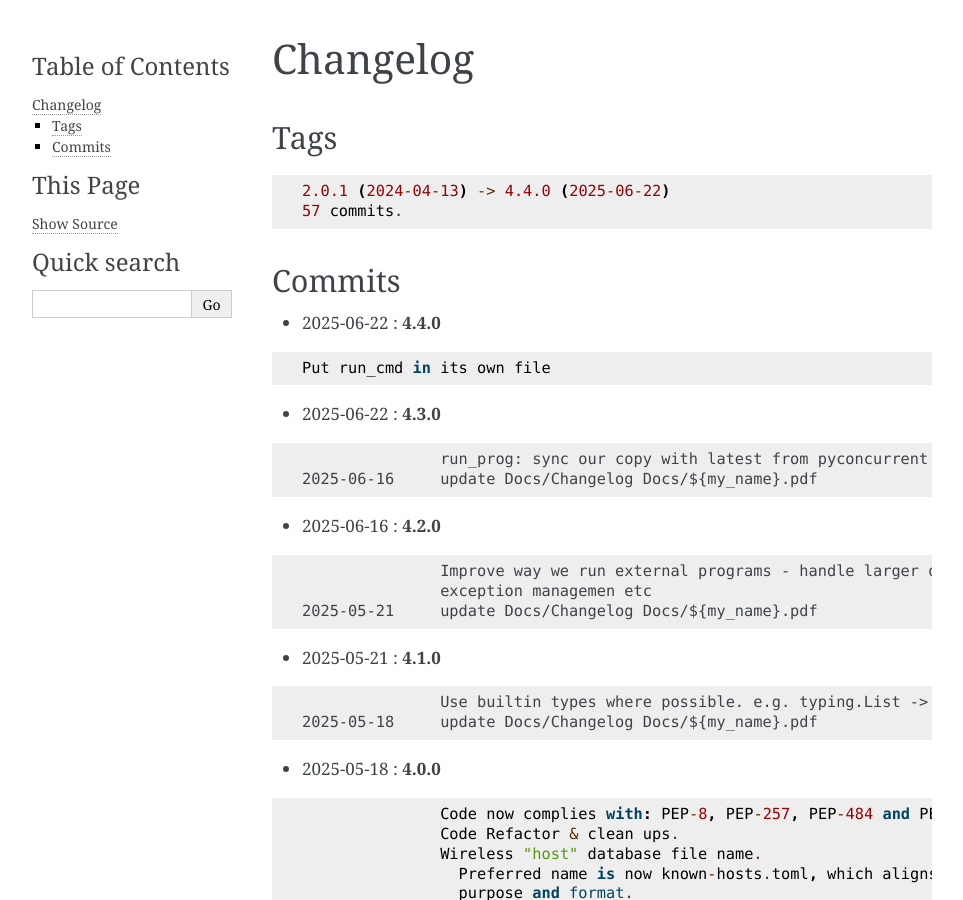
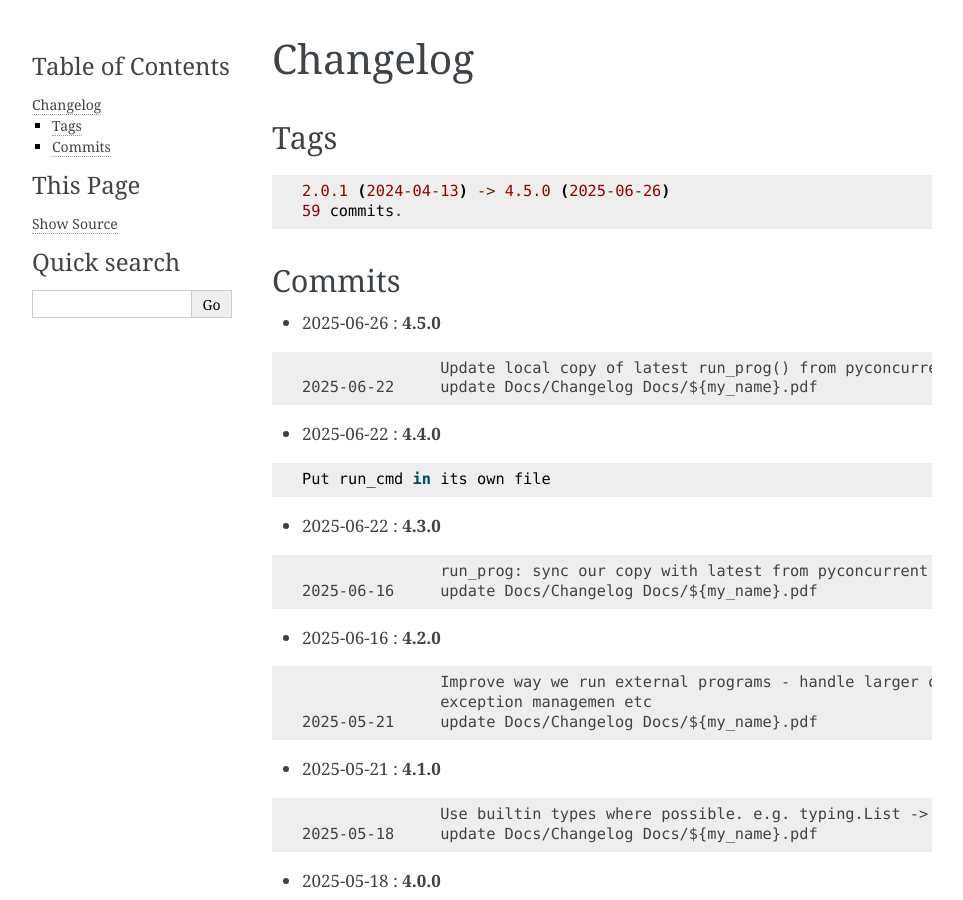
Before and after one commit to gene-git/iwinfo, a Sphinx documentation site: the page built from Docs/Changelog.rst, in a window 1280 px wide and 900 px high. Shown: the whole window, without its empty margins (148-1111 px from the left). Built offline with Sphinx 7.4.7, drawn with Linux system fonts in a browser that asks for light colours; pages that are not in the unit, such as notebooks, are missing from menus.

Commit message:
update Docs/Changelog Docs/${my_name}.pdf

```diff
--- a/Docs/Changelog.rst
+++ b/Docs/Changelog.rst
@@ -7,12 +7,19 @@ Tags
 
 ::
 
-	2.0.1 (2024-04-13) -> 4.4.0 (2025-06-22)
-	57 commits.
+	2.0.1 (2024-04-13) -> 4.5.0 (2025-06-26)
+	59 commits.
 
 Commits
 =======
 
+
+* 2025-06-26  : **4.5.0**
+
+::
+
+                Update local copy of latest run_prog() from pyconcurrent
+ 2025-06-22     update Docs/Changelog Docs/${my_name}.pdf
 
 * 2025-06-22  : **4.4.0**
 
```
Also changed, not shown: 2 other files.
